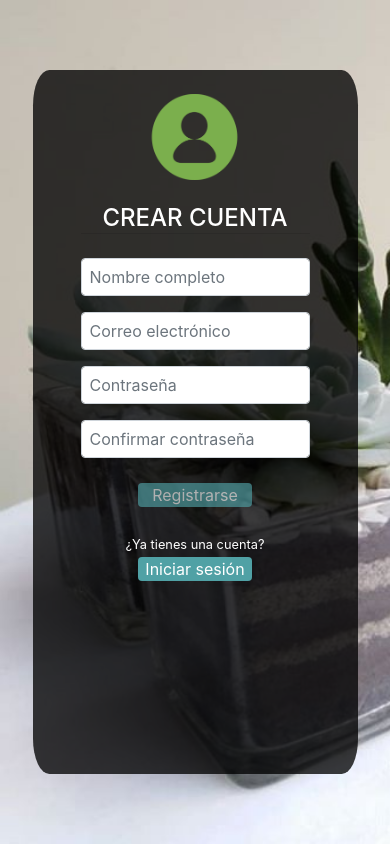
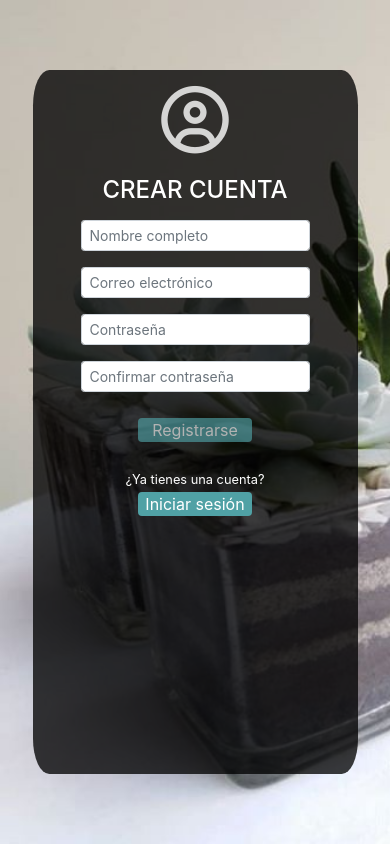
Before and after one commit to ChristhoperP/cactus-app, an Angular app in the folder frontend/: page /registro in a window 390 px wide. Built offline with nearby package versions, Linux system fonts and the light colour scheme.

Commit message:
formulario responsive 1.0

```diff
--- a/frontend/src/app/componentes/registro/registro.component.css
+++ b/frontend/src/app/componentes/registro/registro.component.css
@@ -31,3 +31,10 @@
   border-radius: 5%;
   border: none;
 }
+
+.icono-formulario {
+  color: rgba(255, 255, 255, 0.8);
+  font-size: 8vmax;
+  padding: 0px;
+  margin: 0px;
+}
--- a/frontend/src/app/componentes/registro/registro.component.html
+++ b/frontend/src/app/componentes/registro/registro.component.html
@@ -1,37 +1,39 @@
 <div class="doc">
-       <div class="col-10 col-sm-8 col-md-6 col-lg-4 mr-auto ml-auto formulario" style="min-width: 270px; border: none;">
-        <form class="needs-validation pl-5 pr-5  rounded text-center" [formGroup]="formularioRegistro" validate>
-                <img class="mt-4 w-50" src="assets/img/perfil_registro.png" alt="perfil logo">
-                <h4 class="text-center mt-4">CREAR CUENTA</h4>
-                <hr class="mb-2">
-                <div class="form-row mt-4">
+       <div class="col-10 col-sm-7 col-md-6 col-lg-4 col-xl-4 mr-auto ml-auto formulario" style="min-width: 280px; border: none;">
+        <form style="max-height: 600px;" class="needs-validation pl-5 pr-5  rounded text-center" [formGroup]="formularioRegistro" validate>
+                <div class=" my-0 icono-formulario">
+                    <i class="far fa-user-circle"></i>
+                </div>
+                <h4 class="text-center mt-1">CREAR CUENTA</h4>
+            <div style="max-width: 400px;">
+                <div class="form-row mt-3">
                     <div class="w-100 mb-3">
                     <input
                     formControlName="nombre"
                     [class.is-invalid]="validation('nombre')"
-                    type="text" class="form-control p-2" id="validationCustom01" placeholder="Nombre completo"  required>
+                    type="text" class="form-control form-control-sm p-2" id="validationCustom01" placeholder="Nombre completo"  required>
                     <div class="invalid-feedback">
                         No válido
                     </div>
                     </div>
                 </div>
-                <div class="form-row">
+                <div class="form-row col">
                     <div class="w-100 mb-3">
                         <input
                             formControlName="correo"
                             [class.is-invalid]="validation('correo')"
-                            type="mail" class="form-control p-2" id="validationCustom02" placeholder="Correo electrónico" required>
+                            type="mail" class="form-control form-control-sm p-2" id="validationCustom02" placeholder="Correo electrónico" required>
                         <div class="invalid-feedback">
                             No válido
                         </div>
                     </div>
                 </div>
-                <div class="form-row">
+                <div class="form-row col">
                     <div class="w-100 mb-3">
                         <input
                             formControlName="contrasena"
                             [class.is-invalid]="validation('contrasena')"
-                            type="password" class="form-control p-2" id="validationCustom03" aria-describedby="passwordHelpInline" placeholder="Contraseña" required>
+                            type="password" class="form-control form-control-sm p-2" id="validationCustom03" aria-describedby="passwordHelpInline" placeholder="Contraseña" required>
                         <div class="invalid-feedback">
                         <p id="passwordHelpInline" class="text-muted">
                             Must be 8-20 characters long.
@@ -44,7 +46,7 @@
                         <input
                                 formControlName="verificarContrasena"
                                 [class.is-invalid]="validation('verificarContrasena')"
-                                type="password" class="form-control p-2" id="validationCustom04" placeholder="Confirmar contraseña" required>
+                                type="password" class="form-control form-control-sm p-2" id="validationCustom04" placeholder="Confirmar contraseña" required>
                         <div class="invalid-feedback">
                             No válido
                         </div>
@@ -64,6 +66,8 @@
                         class="btn btn-primary  w-50" type="button">Iniciar sesión</button>
                     </div>
                 </div>
+            </div>
+
         </form>
 </div>
 </div>
```
